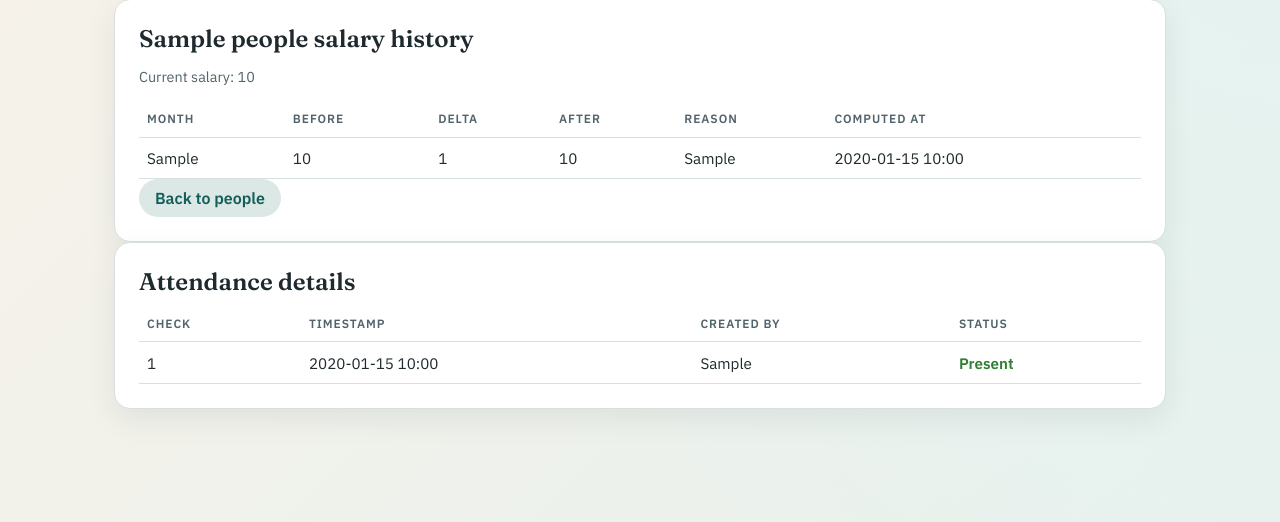
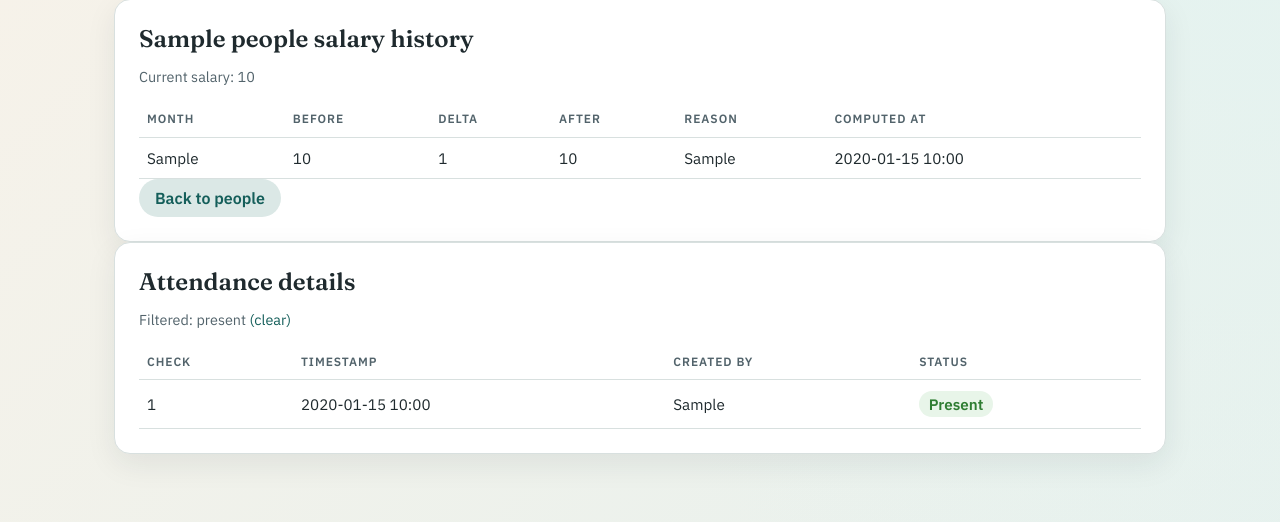
Before and after one commit to DavidLiu-code/Attendance_Code, a FastAPI app: page /people/1?status=present in a window 1280 px wide. Shown: the part 110-632 px from the top of the page. Run offline with FastAPI, Linux system fonts and the light colour scheme; tables that the repository leaves empty hold one stand-in row (values such as "Sample post").

Commit message:
feat(main.py): Attendance details filters

```diff
--- a/app/main.py
+++ b/app/main.py
@@ -382,12 +382,15 @@ def person_history(
     person_id: int,
     db: Session = Depends(get_db),
     current_user: User | None = Depends(get_current_user),
+    status: str | None = None,
     msg: str | None = None,
     error: str | None = None,
 ):
     person = db.get(Person, person_id)
     if not person:
         raise HTTPException(status_code=404, detail="Person not found")
+    if status not in (None, "present", "absent", "unmarked"):
+        status = None
     history = (
         db.query(SalaryHistory)
         .filter(SalaryHistory.person_id == person_id)
@@ -401,6 +404,10 @@ def person_history(
         {"check": check, "status": mark_map.get(check.id, "unmarked")}
         for check in checks
     ]
+    if status:
+        attendance_rows = [
+            row for row in attendance_rows if row["status"] == status
+        ]
     return templates.TemplateResponse(
         "person_history.html",
         {
@@ -408,6 +415,7 @@ def person_history(
             "person": person,
             "history": history,
             "attendance_rows": attendance_rows,
+            "filter_status": status,
             "current_user": current_user,
             "msg": msg,
             "error": error,
--- a/app/templates/base.html
+++ b/app/templates/base.html
@@ -41,6 +41,9 @@
       }
       a:hover {
         text-decoration: underline;
+      }
+      .status-link:hover {
+        text-decoration: none;
       }
       .nav {
         display: flex;
@@ -200,14 +203,23 @@
         font-weight: 600;
         text-transform: capitalize;
       }
+      .status-badge {
+        display: inline-block;
+        padding: 0.2rem 0.6rem;
+        border-radius: 999px;
+        background: #eef2f1;
+      }
       .status-present {
         color: #2E7D32;
+        background: #e8f5e9;
       }
       .status-absent {
         color: #C62828;
+        background: #fbe9e7;
       }
       .status-unmarked {
         color: #9E9E9E;
+        background: #f1f1f1;
       }
       .chart {
         display: grid;
--- a/app/templates/person_history.html
+++ b/app/templates/person_history.html
@@ -38,6 +38,12 @@
 
 <section class="card">
   <h2>Attendance details</h2>
+  {% if filter_status %}
+    <p class="muted">
+      Filtered: {{ filter_status }}
+      <a class="status-link" href="/people/{{ person.id }}">(clear)</a>
+    </p>
+  {% endif %}
   {% if attendance_rows %}
   <table>
     <thead>
@@ -55,12 +61,24 @@
         <td>{{ row.check.timestamp.strftime("%Y-%m-%d %H:%M") }}</td>
         <td>{{ row.check.created_by or "Unknown" }}</td>
         <td>
+          {% set toggle_target = row.status %}
+          {% if filter_status == toggle_target %}
+            {% set toggle_href = "/people/" ~ person.id %}
+          {% else %}
+            {% set toggle_href = "/people/" ~ person.id ~ "?status=" ~ toggle_target %}
+          {% endif %}
           {% if row.status == "present" %}
-            <span class="status status-present">present</span>
+            <a class="status-link" href="{{ toggle_href }}">
+              <span class="status status-present status-badge">present</span>
+            </a>
           {% elif row.status == "absent" %}
-            <span class="status status-absent">absent</span>
+            <a class="status-link" href="{{ toggle_href }}">
+              <span class="status status-absent status-badge">absent</span>
+            </a>
           {% else %}
-            <span class="status status-unmarked">unmarked</span>
+            <a class="status-link" href="{{ toggle_href }}">
+              <span class="status status-unmarked status-badge">unmarked</span>
+            </a>
           {% endif %}
         </td>
       </tr>
```
